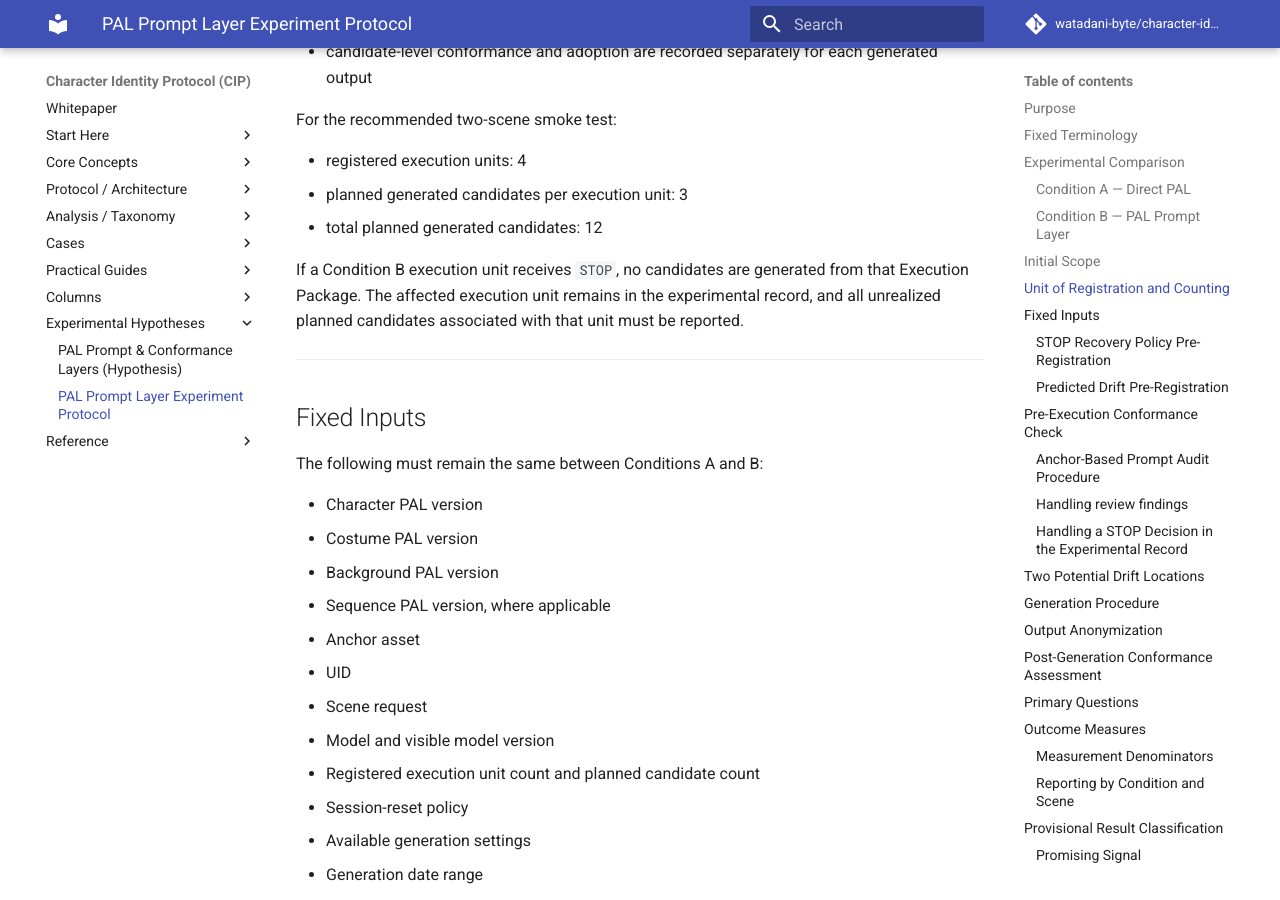
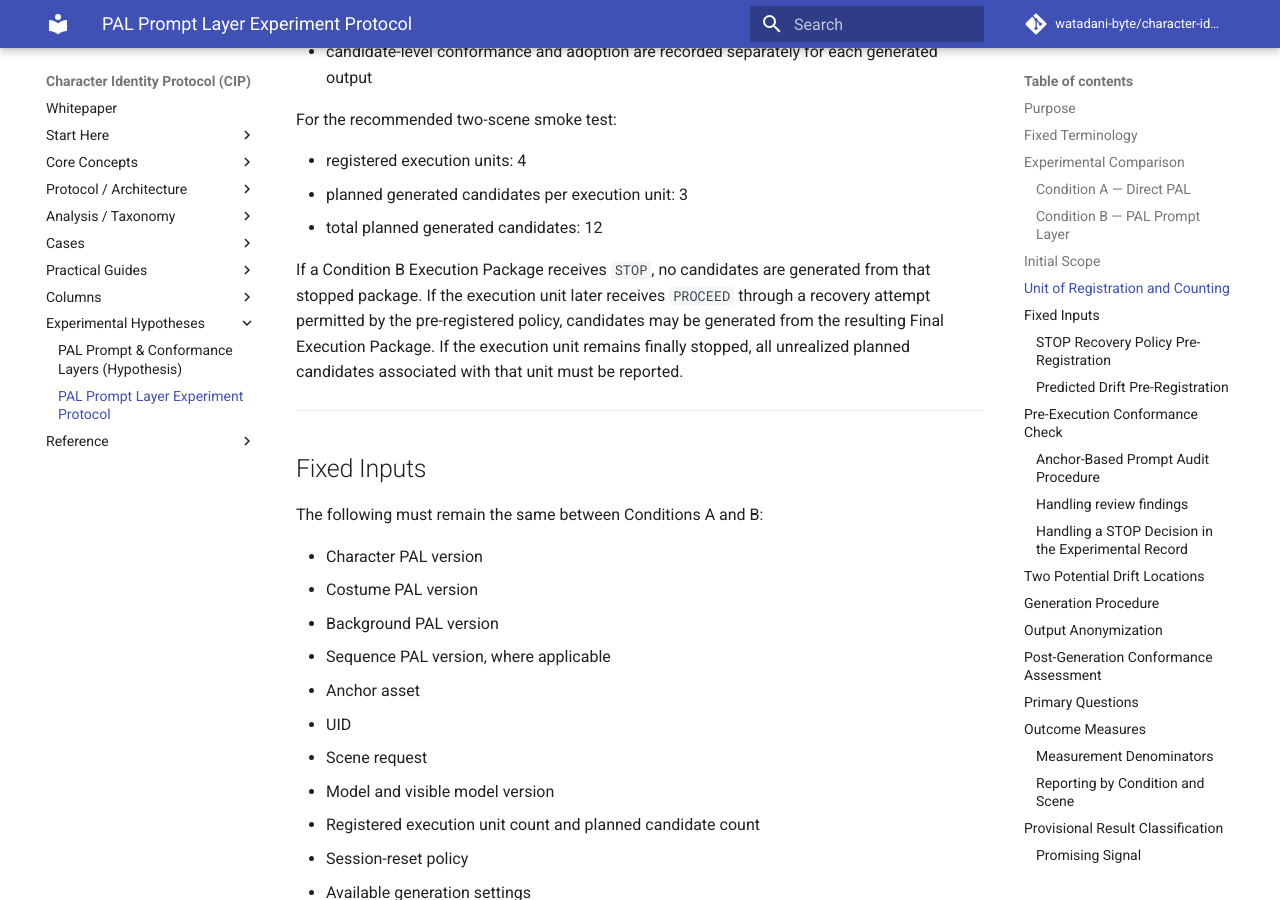
Before and after one commit to watadani-byte/character-identity-protocol, an MkDocs documentation site: the page built from docs/pal_prompt_layer_experiment_protocol.md, in a window 1280 px wide and 900 px high, scrolled down 4218 px. Built offline with MkDocs 1.6.1 and Material for MkDocs 9.7.7, drawn with Linux system fonts in a browser that asks for light colours; comment, search, counter and statistics services are not loaded; some of the changed text lies outside the part shown.

Commit message:
pal_prompt_layer_experiment_protocol.md を更新

```diff
--- a/docs/pal_prompt_layer_experiment_protocol.md
+++ b/docs/pal_prompt_layer_experiment_protocol.md
@@ -165,7 +165,7 @@ For the recommended two-scene smoke test:
 - planned generated candidates per execution unit: 3
 - total planned generated candidates: 12
 
-If a Condition B execution unit receives `STOP`, no candidates are generated from that Execution Package. The affected execution unit remains in the experimental record, and all unrealized planned candidates associated with that unit must be reported.
+If a Condition B Execution Package receives `STOP`, no candidates are generated from that stopped package. If the execution unit later receives `PROCEED` through a recovery attempt permitted by the pre-registered policy, candidates may be generated from the resulting Final Execution Package. If the execution unit remains finally stopped, all unrealized planned candidates associated with that unit must be reported.
 
 -----
 
@@ -393,6 +393,7 @@ These are two separate potential transformation or drift locations. The final ou
 ## Generation Procedure
 
 1. Predefine and version the approved PAL Source Modules, anchor assets, UID, and scene request.
+1. Pre-register the execution units and the planned number of generated candidates assigned to each execution unit.
 1. Pre-register the predicted drift directions.
 1. Pre-register the Condition B `STOP` recovery policy, including whether recovery is permitted, the maximum number of recovery attempts after the initial review for each execution unit, and whether a recovered execution unit may proceed to generation.
 1. Pre-register the Condition A / Condition B generation order or randomization procedure.
```
